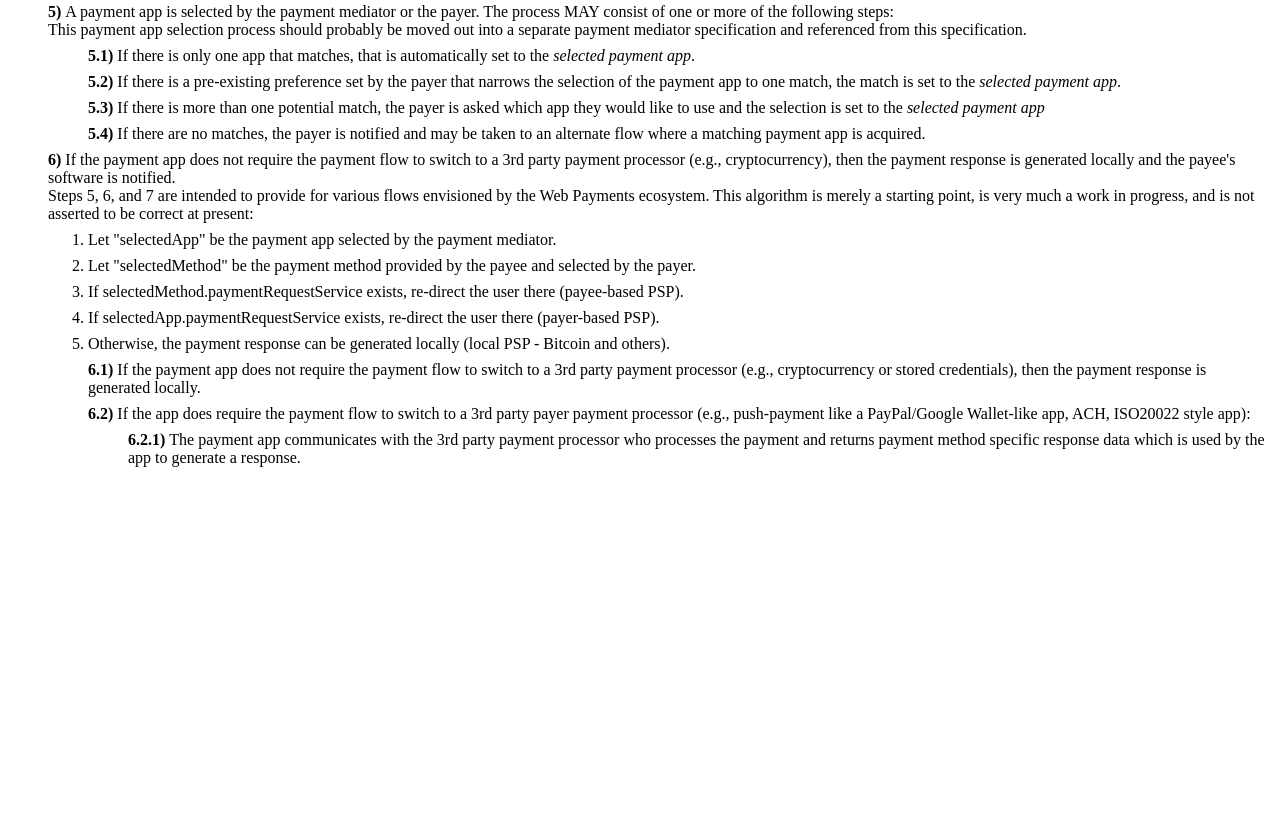
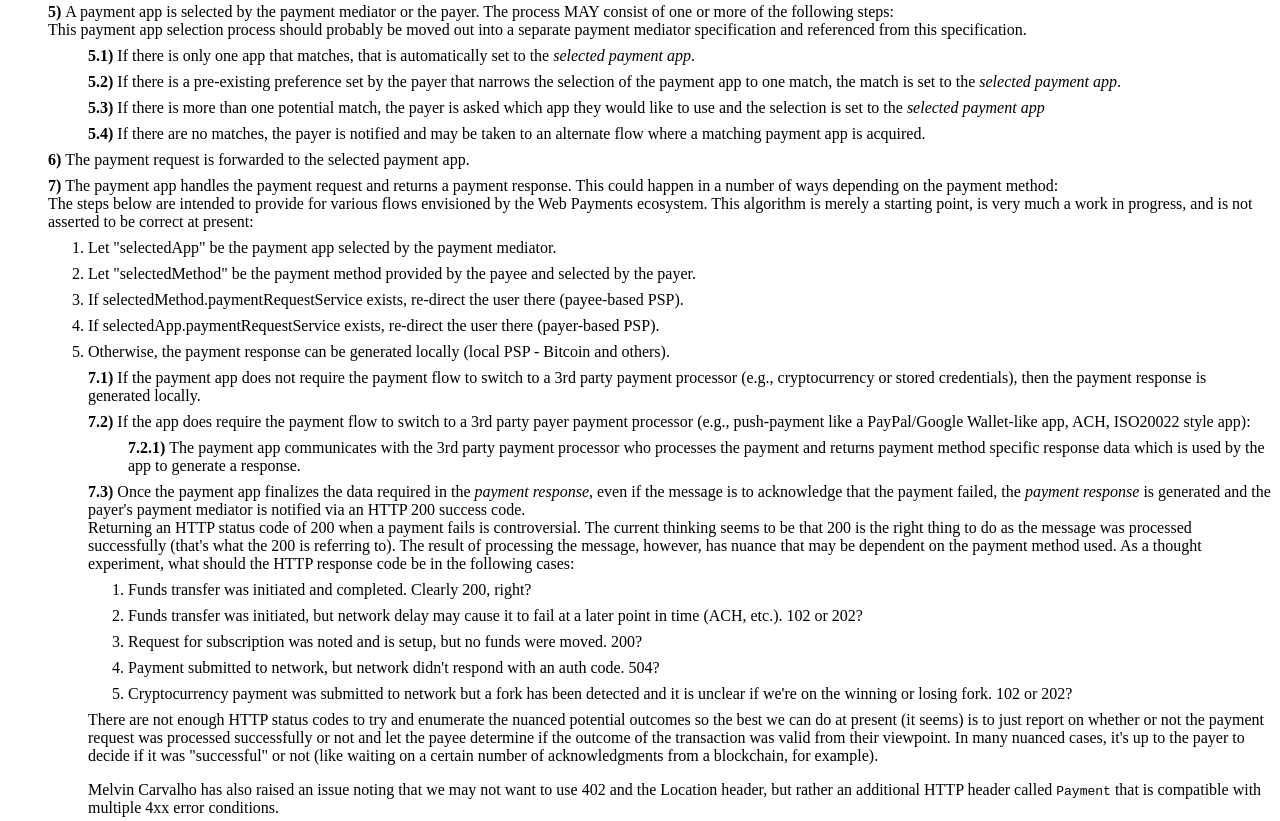
Before and after one commit to w3c/webpayments-http-api, a plain HTML site: page index.html in a window 1280 px wide. Shown: the part 1740-2561 px from the top of the page. Before the commit the page ends 2223 px from the top, so only its background shows below. Drawn offline with Linux system fonts and the light colour scheme; a script that the page names is missing.

Commit message:
Change flows to align with pull-based payment methods.

```diff
--- a/index.html
+++ b/index.html
@@ -275,13 +275,13 @@ alternate flow where a matching <a>payment app</a> is acquired.
       </ol>
     </li>
     <li>
-If the <a>payment app</a> does not require the payment flow to switch
-to a 3rd party payment processor (e.g., cryptocurrency),
-then the payment response is generated locally and the
-payee's software is notified.
-
-<div class="issue" data-number="7" title="Further clarify the branching options for the payment flow">
-Steps 5, 6, and 7 are intended to provide for various flows envisioned by
+The <a>payment request</a> is forwarded to the selected <a>payment app</a>.
+    </li>
+    <li>
+The <a>payment app</a> handles the <a>payment request</a> and returns a <a>payment response</a>. This could happen
+in a number of ways depending on the payment method:
+        <div class="issue">
+The steps below are intended to provide for various flows envisioned by
 the Web Payments ecosystem. This algorithm is merely a starting point,
 is very much a work in progress, and is not asserted to be correct
 at present:
@@ -338,12 +338,14 @@ sets this, not the <a>payment app</a>).
               </li>
           </ol>
             </li>
+
             <li>
 The payment flow is then transferred to the entity that is going to
 generate the <em>payment acknowledgment</em> (locally installed
 payment app, <a>payee</a>'s payment service provider, or <a>payer</a>'s
 payment service provider).
             </li>
+-->
             <li>
 Once the payment app finalizes the data required in the <em>payment response</em>, even if the message is to
 acknowledge that the payment failed, the <em>payment response</em> is generated and the <a>payer</a>'s
@@ -421,11 +423,6 @@ The payer attempts to access the protected resource again.
 The payee returns the resource to the payee (as the payee has now paid for it).
     </li>
   </ol>
-  <p class="issue">
-Melvin Carvalho has also raised an issue noting that we may not want to use
-402 and the Location header, but rather an additional HTTP header called
-<code>Payment</code> that is compatible with multiple 4xx error conditions.
-  </p>
  </section>
 
  <section>
```
Lines whose indentation alone changed are shown as unchanged.
